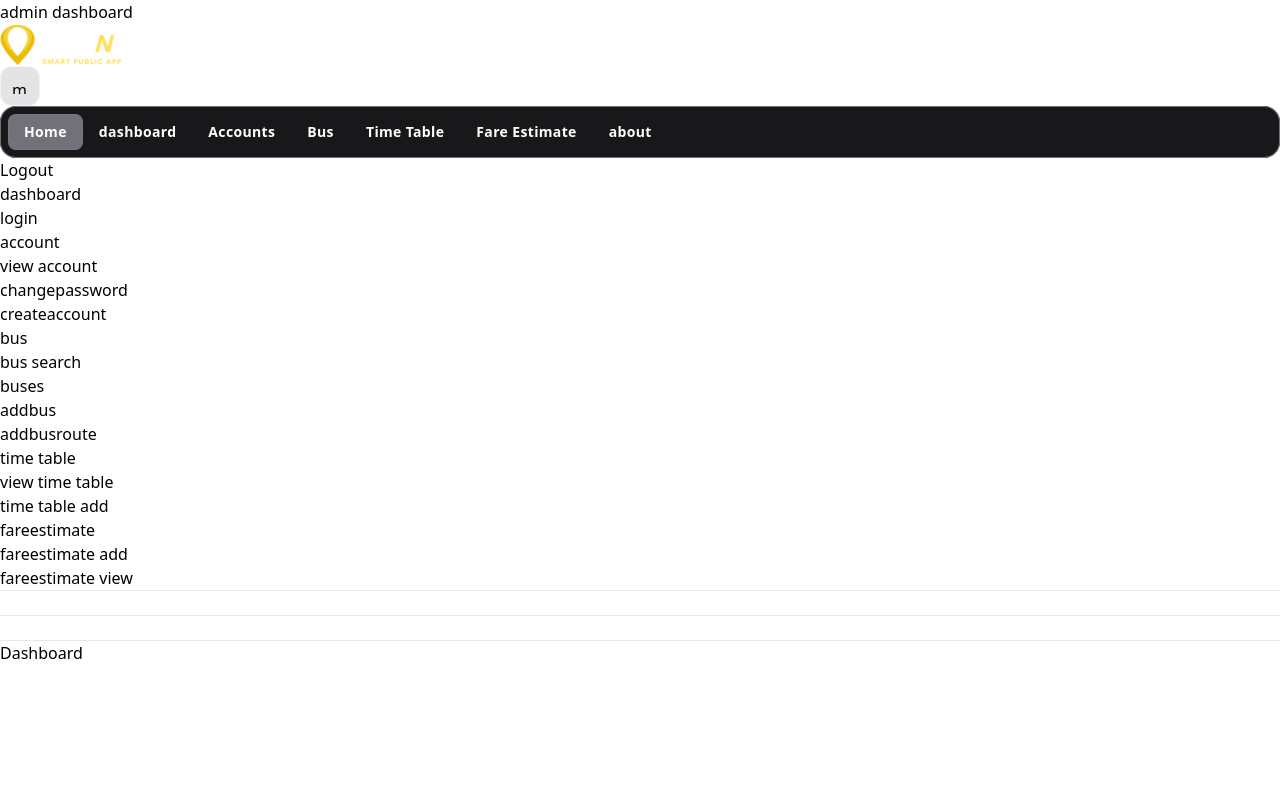
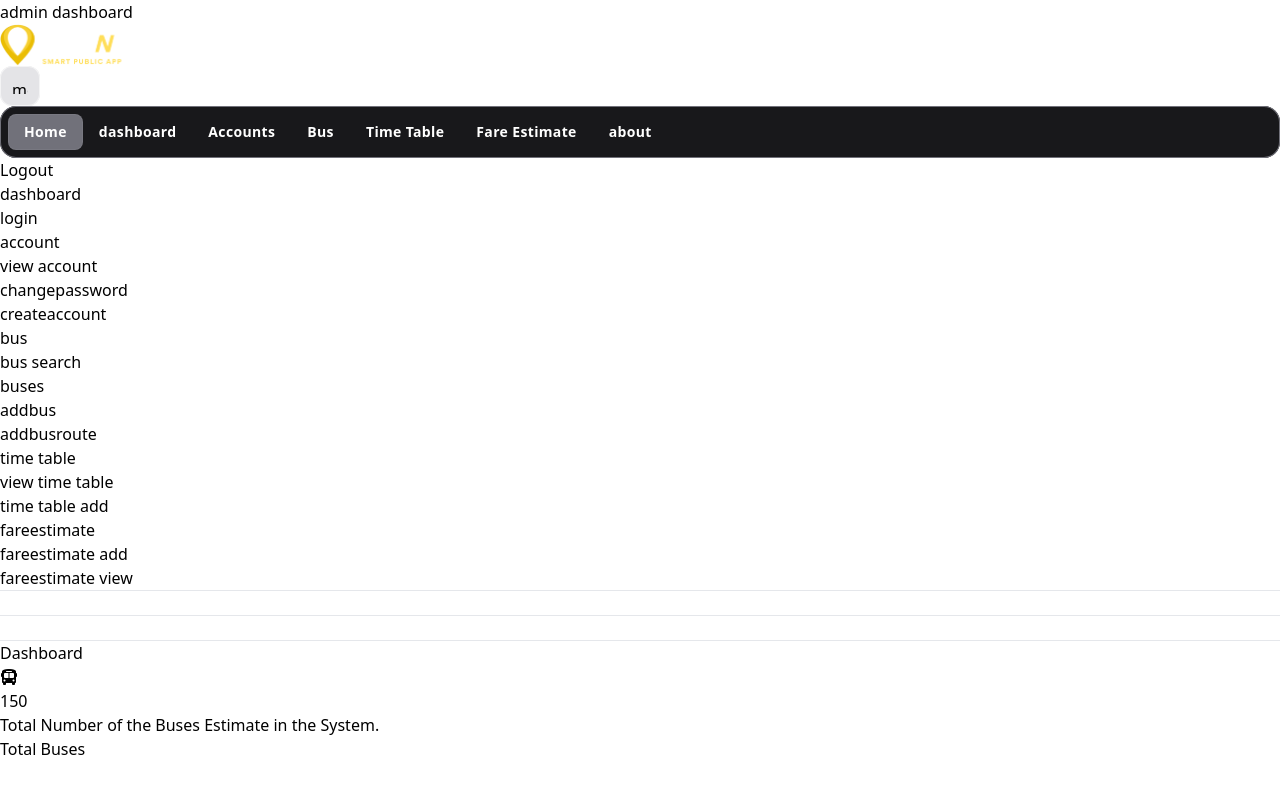
Before and after one commit to TrackNGo/frontend_admin, a React (Vite) app: page / in a window 1280 px wide. Shown: the top 794 px of the page. Built offline with nearby package versions, Linux system fonts and the light colour scheme; sample sign-in values are in the browser's storage.

Commit message:
feat: implement navigation and display DashBoardCard in Dashboard component

```diff
--- a/src/pages/dashboard/Dashboard.tsx
+++ b/src/pages/dashboard/Dashboard.tsx
@@ -1,11 +1,40 @@
+import { useNavigate } from "react-router-dom"
+import Card from "../../components/card/Card"
 import Headline from "../../components/headline/Headline"
+import DashBoardCard from "../../components/card/DashBoardCard"
 
 const Dashboard = () => {
+  const navigate = useNavigate() // Hook for navigation
+
+  const handleManage = (path: string) => {
+    navigate(path) // Navigate to the specified route
+  }
+
+  const cards =
+  {
+    title: 'Total Buses',
+    count: 150,
+    description: 'Total Number of the Buses Estimate in the System.',
+    iconClass: 'fas fa-bus',
+    iconColor: 'text-blue-500',
+  }
+
+
   return (
     <div className="px-2">
       <Headline title={"Dashboard"} />
       <div>
-
+        <div className="min-h-screen p-10">
+          <div className="flex items-center gap-8 justify-center">
+            <DashBoardCard
+              title={cards.title}
+              description={cards.description}
+              count={cards.count}
+              iconClass={cards.iconClass}
+              iconColor={cards.iconColor}
+            />
+          </div>
+        </div>
       </div>
     </div>
   )
```
